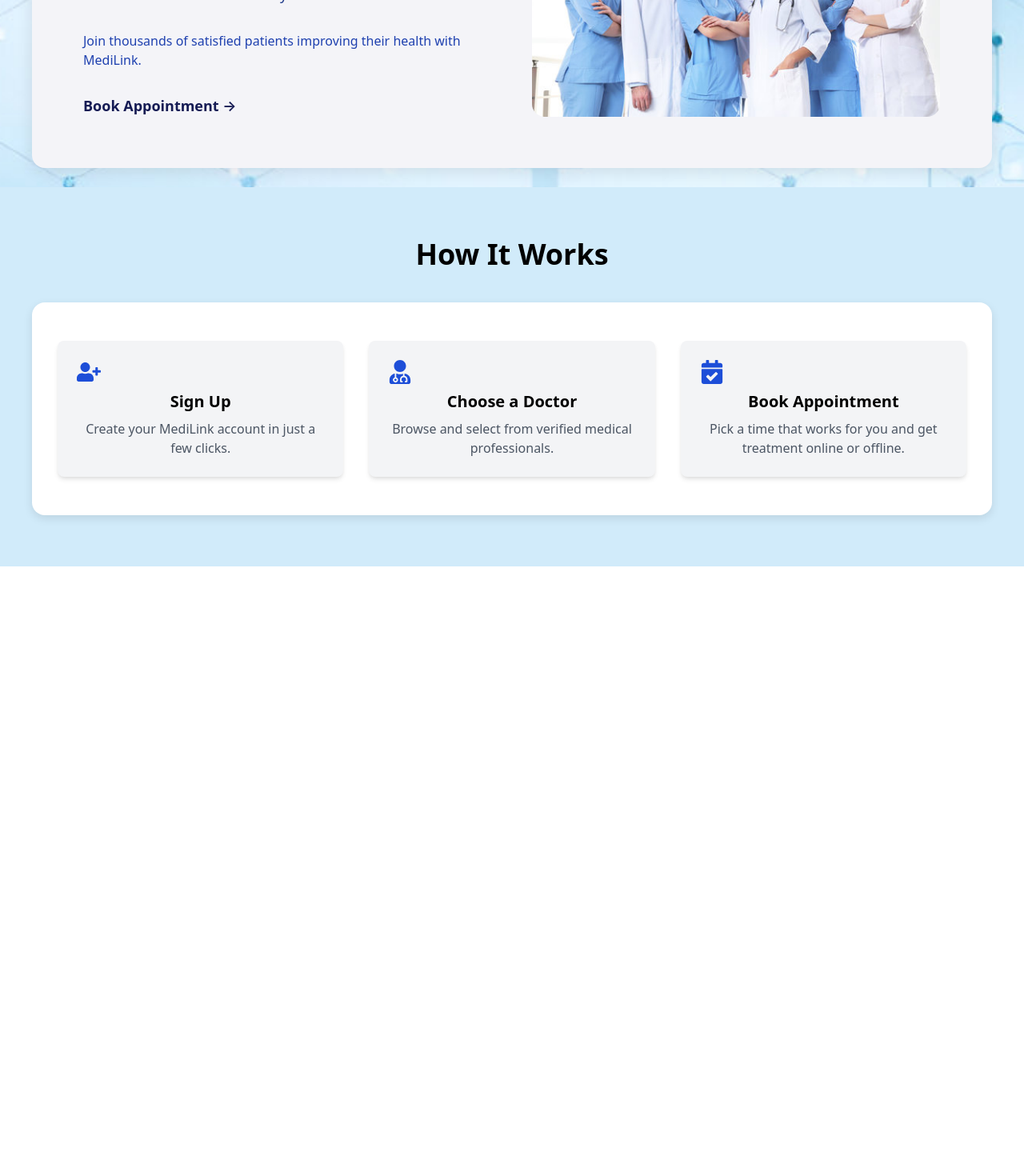
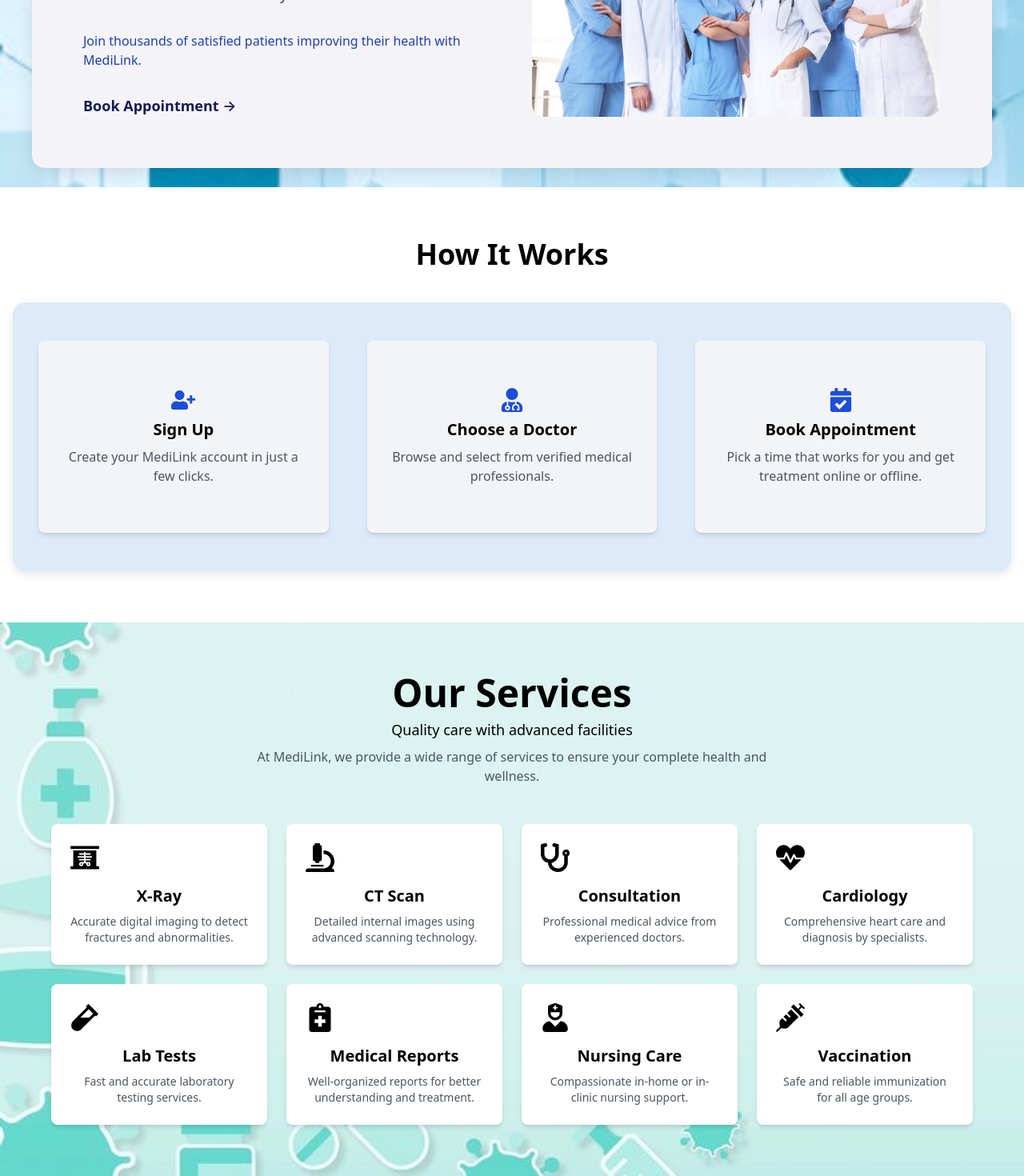
Before and after one commit to SalviVishakha/Medilink-, a React (Create React App) app in the folder frontend/: page /home in a window 1280 px wide. Shown: the part 447-1917 px from the top of the page at 80% size. Before the commit the page ends 1155 px from the top, so only its background shows below. Built offline with nearby package versions, Linux system fonts and the light colour scheme; the HTML template or start-up script is replaced by a standard one.

Commit message:
service updated

```diff
--- /dev/null
+++ b/frontend/src/components/Services.jsx
@@ -0,0 +1,88 @@
+import React from 'react';
+import {
+  FaXRay,
+  FaMicroscope,
+  FaStethoscope,
+  FaHeartbeat,
+  FaVial,
+  FaNotesMedical,
+  FaUserNurse,
+  FaSyringe,
+} from 'react-icons/fa';
+
+const services = [
+  {
+    icon: <FaXRay className="text-4xl text-[#151B54]" />,
+    name: 'X-Ray',
+    description: 'Accurate digital imaging to detect fractures and abnormalities.',
+  },
+  {
+    icon: <FaMicroscope className="text-4xl text-[#151B54]" />,
+    name: 'CT Scan',
+    description: 'Detailed internal images using advanced scanning technology.',
+  },
+  {
+    icon: <FaStethoscope className="text-4xl text-[#5d2421]" />,
+    name: 'Consultation',
+    description: 'Professional medical advice from experienced doctors.',
+  },
+  {
+    icon: <FaHeartbeat className="text-4xl text-[#5d2421]" />,
+    name: 'Cardiology',
+    description: 'Comprehensive heart care and diagnosis by specialists.',
+  },
+  {
+    icon: <FaVial className="text-4xl text-[#5d2421]" />,
+    name: 'Lab Tests',
+    description: 'Fast and accurate laboratory testing services.',
+  },
+  {
+    icon: <FaNotesMedical className="text-4xl text-[#5d2421]" />,
+    name: 'Medical Reports',
+    description: 'Well-organized reports for better understanding and treatment.',
+  },
+  {
+    icon: <FaUserNurse className="text-4xl text-[#5d2421]" />,
+    name: 'Nursing Care',
+    description: 'Compassionate in-home or in-clinic nursing support.',
+  },
+  {
+    icon: <FaSyringe className="text-4xl text-[#5d2421]" />,
+    name: 'Vaccination',
+    description: 'Safe and reliable immunization for all age groups.',
+  },
+];
+
+
+const Services = () => {
+  return (
+  <section className="services-section relative py-16 px-4 bg-cover bg-center bg-no-repeat">
+      <div className="max-w-6xl mx-auto text-center mb-12">
+        <h2 className="text-5xl font-bold text-[#151B54] mb-2">Our Services</h2>
+        <p className="text-lg text-[#5d2421] font-medium mb-2">Quality care with advanced facilities</p>
+        <p className="text-gray-600 max-w-2xl mx-auto">
+          At MediLink, we provide a wide range of services to ensure your complete health and wellness.
+        </p>
+      </div>
+
+      <div className="grid grid-cols-1 sm:grid-cols-2 md:grid-cols-4 gap-6 max-w-6xl mx-auto">
+  {services.map((service, index) => (
+    <div
+      key={index}
+      className="bg-white p-6 rounded-lg shadow-md text-center hover:shadow-lg transition"
+    >
+      {service.icon}
+     <h3 className="mt-4 text-xl font-semibold text-[#151B54] !text-[#151B54]">
+  {service.name}
+</h3>
+
+      <p className="mt-2 text-gray-600 text-sm">{service.description}</p>
+    </div>
+  ))}
+</div>
+
+    </section>
+  );
+};
+
+export default Services;
--- a/frontend/src/components/Steps.jsx
+++ b/frontend/src/components/Steps.jsx
@@ -27,12 +27,10 @@ const Steps = () => {
       <h2 className="text-4xl font-bold text-center text-[#151B54] mb-10">How It Works</h2>
 
       <div className="steps-container">
-        <div className="grid grid-cols-1 md:grid-cols-3 gap-8">
+        <div className="grid grid-cols-1 md:grid-cols-3 gap-12">
           {steps.map((step, index) => (
-            <div
-              key={index}
-              className="bg-gray-100 p-6 rounded-lg shadow-md text-center transition hover:shadow-lg"
-            >
+           <div className="bg-gray-100 p-6 rounded-lg shadow-md text-center transition hover:shadow-lg hover:scale-105 duration-300 h-60 flex flex-col justify-center items-center">
+
               {step.icon}
               <h3 className="text-xl font-semibold mb-2">{step.title}</h3>
               <p className="text-gray-600">{step.description}</p>
--- a/frontend/src/pages/Home.css
+++ b/frontend/src/pages/Home.css
@@ -135,15 +135,25 @@
 }
 
 .steps-section {
-  background-color: #d1ebfa; /* Light background color */
+  background-color: #ffffff; /* Light background color */
   padding: 4rem 1rem;
 }
 
 .steps-container {
-  background-color: rgb(255, 255, 255); /* Container background */
+  background-color: rgb(220, 234, 250); /* Container background */
   border-radius: 1rem;
   box-shadow: 0 4px 12px rgba(0, 0, 0, 0.1);
   padding: 3rem 2rem;
-  max-width: 1200px;
+  max-width: 1400px;
+  min-height: 200px;
   margin: 0 auto;
 }
+
+.services-section {
+  background-image: url('../assets/bg2.jpeg');
+  background-size: cover;
+  background-repeat: no-repeat;
+  background-position: center;
+  background-blend-mode: lighten;
+
+}
--- a/frontend/src/pages/Home.jsx
+++ b/frontend/src/pages/Home.jsx
@@ -1,5 +1,6 @@
 // ...existing imports
 import Steps from '../components/Steps';
+import Services from '../components/Services';
 import doctorImage from '../assets/doctor.jpg';
 import { useNavigate } from 'react-router-dom';
 import './Home.css';
@@ -44,6 +45,7 @@ const Home = () => {
 
       {/* ✅ Steps section comes below the hero section */}
       <Steps />
+      <Services />
     </div>
   );
 };
```
Also changed, not shown: frontend/src/assets/bg2.jpeg (added).
